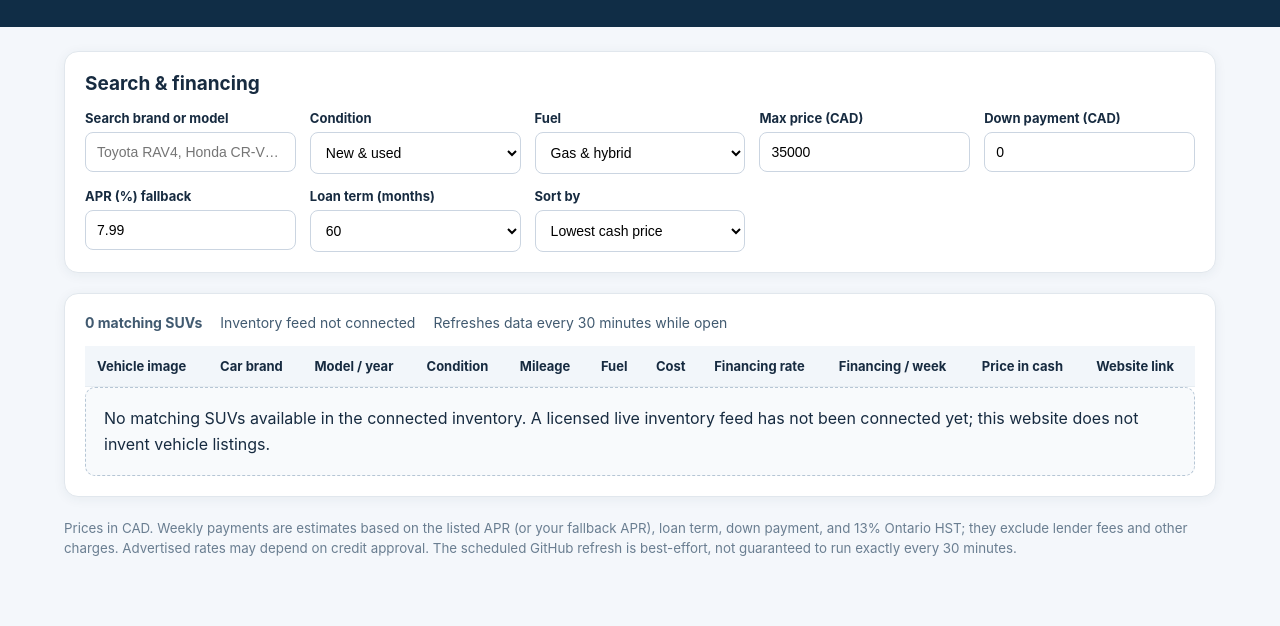
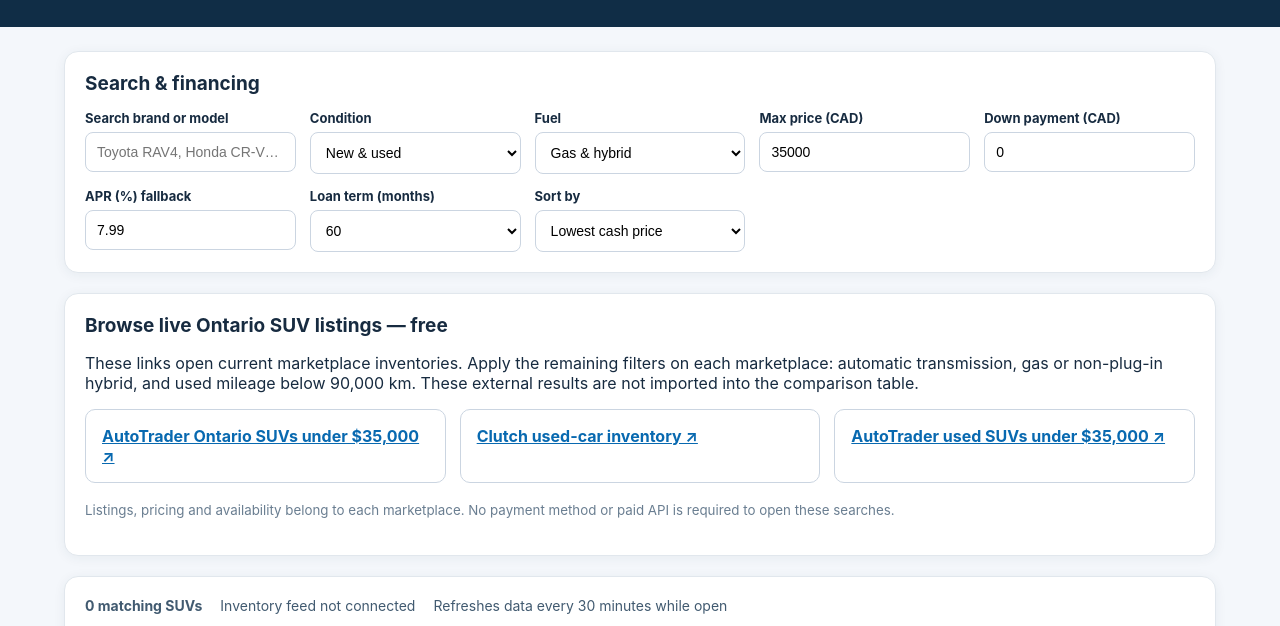
Before and after one commit to rhavari22/ontario-suv-finder, a plain HTML site: page index.html in a window 1280 px wide. Shown: the part 98-724 px from the top of the page. Drawn offline with Linux system fonts and the light colour scheme.

Commit message:
Add free live marketplace search links

```diff
--- a/index.html
+++ b/index.html
@@ -24,7 +24,11 @@ td img{width:110px;height:75px;object-fit:cover;border-radius:7px;background:#ed
 <label>Loan term (months)<select id="months"><option>36</option><option>48</option><option selected>60</option><option>72</option><option>84</option></select></label>
 <label>Sort by<select id="sort"><option value="price">Lowest cash price</option><option value="weekly">Lowest weekly payment</option><option value="year">Newest year</option><option value="mileage">Lowest mileage</option></select></label>
 </div></section>
-<section class="panel"><div class="stats"><strong id="count">Loading inventory…</strong><span id="updated"></span><span>Refreshes data every 30 minutes while open</span></div>
+<section class="panel"><h2>Browse live Ontario SUV listings — free</h2><p>These links open current marketplace inventories. Apply the remaining filters on each marketplace: automatic transmission, gas or non-plug-in hybrid, and used mileage below 90,000 km. These external results are not imported into the comparison table.</p><div class="controls">
+<a href="https://www.autotrader.ca/cars/reg_on/bt_suv/pr_35000" target="_blank" rel="noopener noreferrer" style="display:block;padding:16px;border:1px solid #cbd5e1;border-radius:10px;font-weight:700">AutoTrader Ontario SUVs under $35,000 ↗</a>
+<a href="https://www.clutch.ca/cars" target="_blank" rel="noopener noreferrer" style="display:block;padding:16px;border:1px solid #cbd5e1;border-radius:10px;font-weight:700">Clutch used-car inventory ↗</a>
+<a href="https://www.autotrader.ca/cars/reg_on/bt_suv/ot_used/pr_35000" target="_blank" rel="noopener noreferrer" style="display:block;padding:16px;border:1px solid #cbd5e1;border-radius:10px;font-weight:700">AutoTrader used SUVs under $35,000 ↗</a>
+</div><p><small>Listings, pricing and availability belong to each marketplace. No payment method or paid API is required to open these searches.</small></p></section><section class="panel"><div class="stats"><strong id="count">Loading inventory…</strong><span id="updated"></span><span>Refreshes data every 30 minutes while open</span></div>
 <div class="tablewrap"><table><thead><tr><th>Vehicle image</th><th>Car brand</th><th>Model / year</th><th>Condition</th><th>Mileage</th><th>Fuel</th><th>Cost</th><th>Financing rate</th><th>Financing / week</th><th>Price in cash</th><th>Website link</th></tr></thead><tbody id="results"></tbody></table></div>
 <div id="empty" class="notice" hidden>No matching SUVs available in the connected inventory. A licensed live inventory feed has not been connected yet; this website does not invent vehicle listings.</div>
 </section><p><small>Prices in CAD. Weekly payments are estimates based on the listed APR (or your fallback APR), loan term, down payment, and 13% Ontario HST; they exclude lender fees and other charges. Advertised rates may depend on credit approval. The scheduled GitHub refresh is best-effort, not guaranteed to run exactly every 30 minutes.</small></p></main>
```
